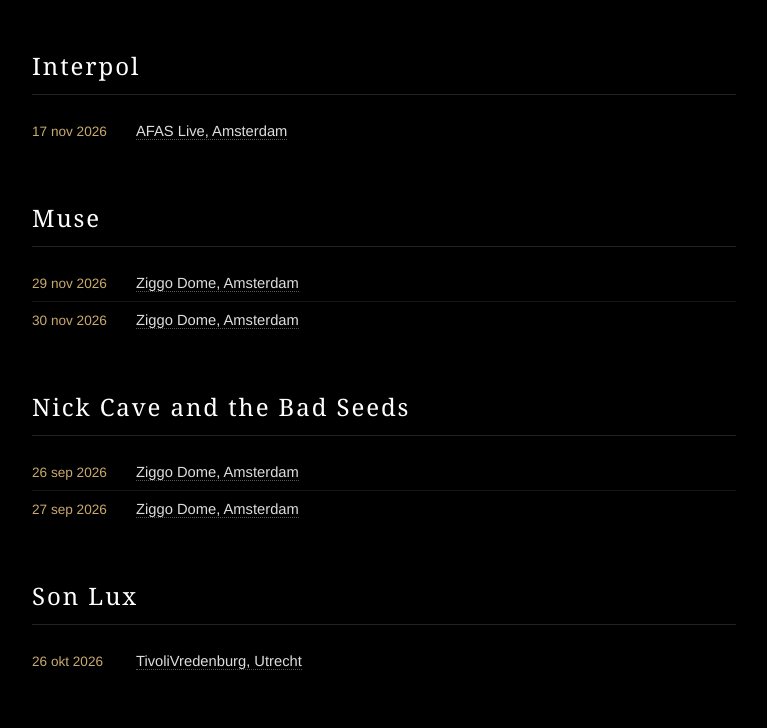
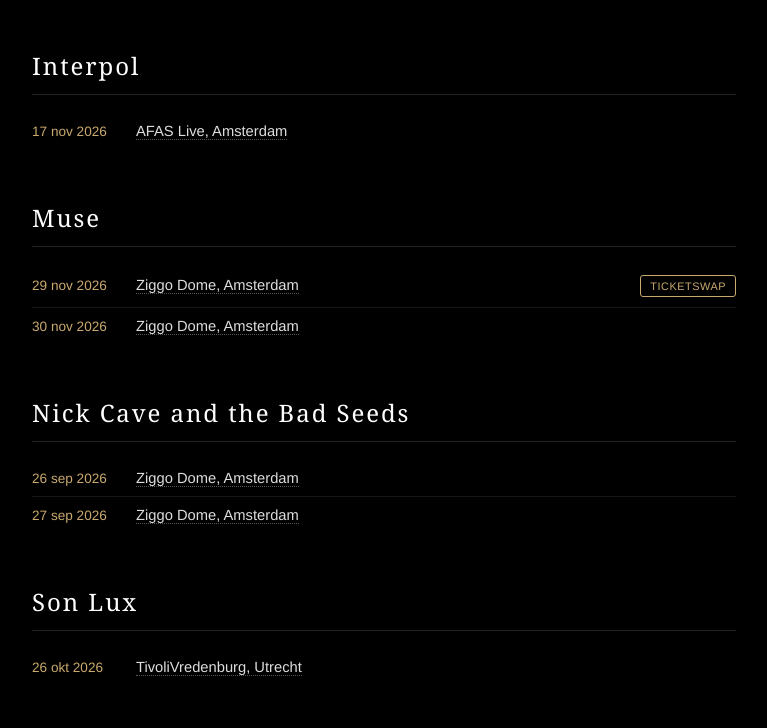
Before and after one commit to s-m-a-r-t-ism/NL-Concert-Watch-MZ, a plain HTML site: page index.html in a window 1280 px wide. Shown: the part 768-1496 px from the top of the page, without its empty margins (256-1023 px from the left). Drawn offline with Linux system fonts and the light colour scheme.

Commit message:
Voeg TicketSwap-knop toe aan website en routine (STAP 4/6/7)

```diff
--- a/concert-watch-state.json
+++ b/concert-watch-state.json
@@ -14,7 +14,7 @@
     "Young Fathers"
   ],
   "known_shows": [
-    { "artist": "Muse", "date": "2026-11-29", "venue_or_city": "Ziggo Dome, Amsterdam", "source_url": "https://ziggodome.nl/en/events/31710bab-a5ce-46c9-83a2-fe1c9e751810/" },
+    { "artist": "Muse", "date": "2026-11-29", "venue_or_city": "Ziggo Dome, Amsterdam", "source_url": "https://ziggodome.nl/en/events/31710bab-a5ce-46c9-83a2-fe1c9e751810/", "ticketswap_url": "https://www.ticketswap.nl/concert-tickets/muse-amsterdam-ziggo-dome-2026-11-29-Cby6wZqkBKjT9cB4GFod5" },
     { "artist": "Muse", "date": "2026-11-30", "venue_or_city": "Ziggo Dome, Amsterdam", "source_url": "https://ziggodome.nl/en/events/31710bab-a5ce-46c9-83a2-fe1c9e751810/" },
     { "artist": "Weval", "date": "2026-03-20", "venue_or_city": "Doornroosje, Nijmegen", "source_url": "https://www.doornroosje.nl/en/event/weval-4/" },
     { "artist": "Weval", "date": "2026-03-27", "venue_or_city": "Paradiso, Amsterdam", "source_url": "https://www.paradiso.nl/programma/weval/2686857" },
--- a/index.html
+++ b/index.html
@@ -53,6 +53,12 @@
   .show-venue { flex: 1; font-size: .92rem; color: #ddd; }
   .show-venue a { color: #ddd; text-decoration: none; border-bottom: 1px dotted #555; }
   .show-venue a:hover { color: var(--gold); border-color: var(--gold); }
+  .ts-btn {
+    flex-shrink: 0; font-size: .68rem; letter-spacing: .05em; text-transform: uppercase;
+    color: var(--gold); border: 1px solid var(--gold); border-radius: 3px;
+    padding: 4px 9px; text-decoration: none; white-space: nowrap;
+  }
+  .ts-btn:hover { background: var(--gold); color: #000; }
   .empty { text-align: center; color: #555; font-family: 'Helvetica Neue', Arial, sans-serif; padding: 60px 0; }
   footer {
     text-align: center; padding: 40px 20px 60px; color: #444;
@@ -110,7 +116,10 @@
           const venue = s.source_url
             ? `<a href="${s.source_url}" target="_blank" rel="noopener">${s.venue_or_city}</a>`
             : s.venue_or_city;
-          return `<div class="show"><span class="show-date">${d}</span><span class="show-venue">${venue}</span></div>`;
+          const tsBtn = s.ticketswap_url
+            ? `<a class="ts-btn" href="${s.ticketswap_url}" target="_blank" rel="noopener">TicketSwap</a>`
+            : '';
+          return `<div class="show"><span class="show-date">${d}</span><span class="show-venue">${venue}</span>${tsBtn}</div>`;
         }).join('');
         return `<div class="artist-block"><div class="artist-name">${artist}</div>${shows}</div>`;
       }).join('');
```
Also changed, not shown: 1 other file.
